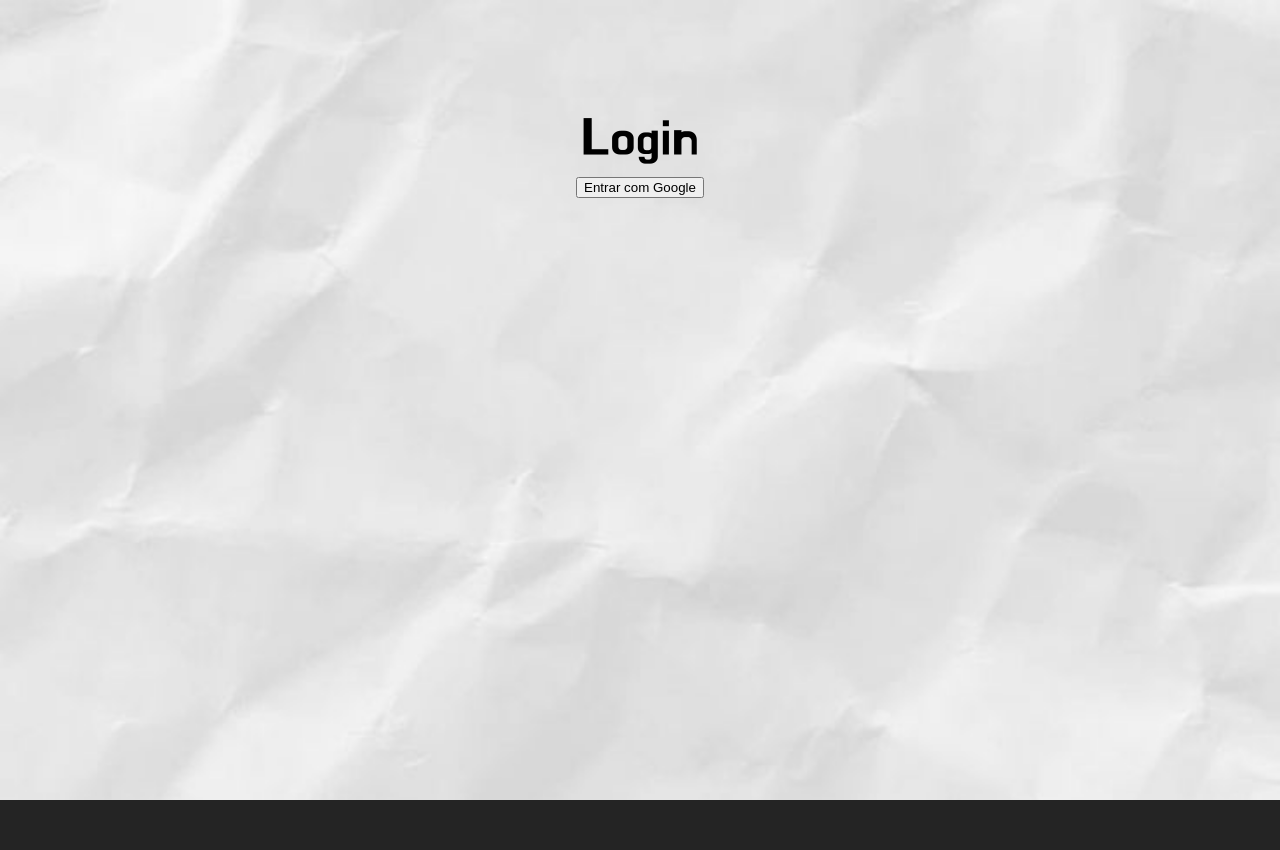
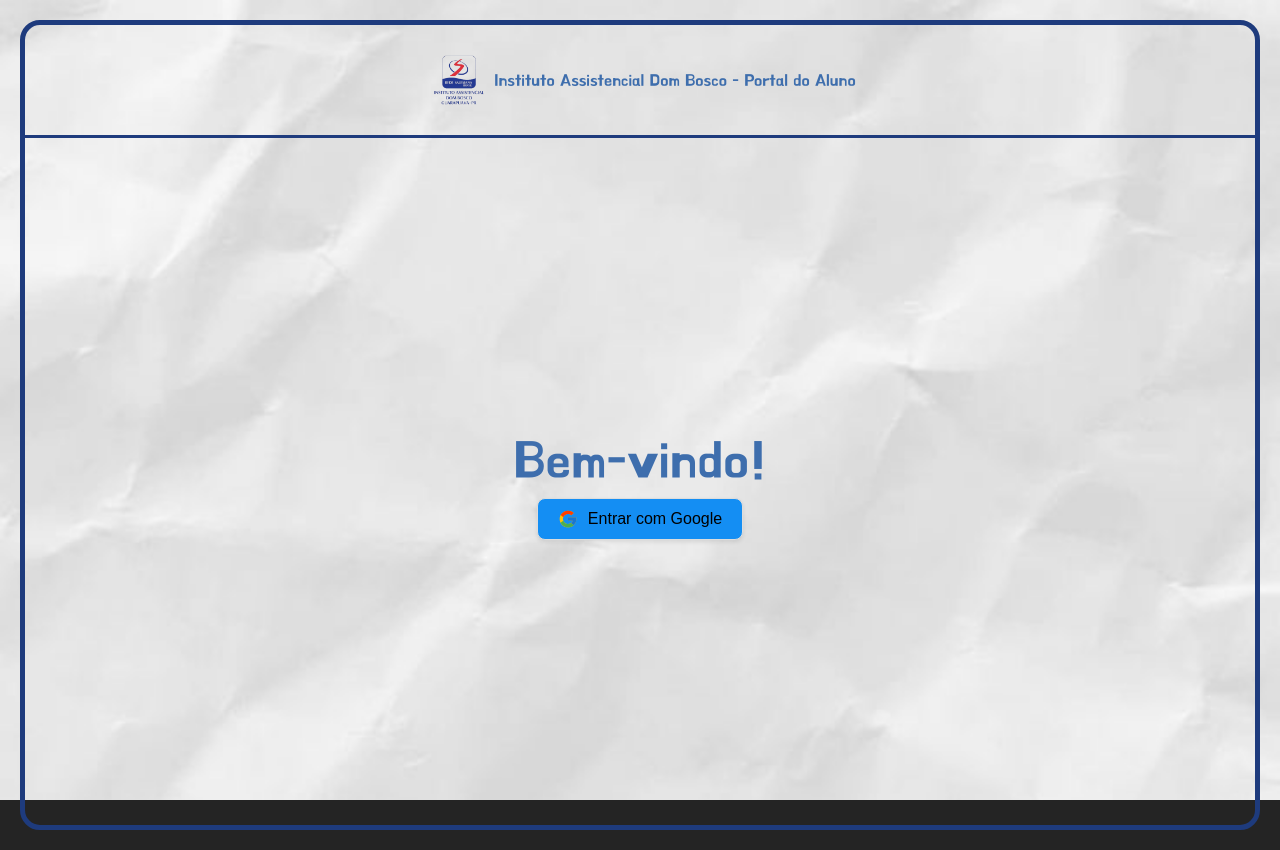
Before and after one commit to MilenaRickliS/plataforma-dom-bosco, a React (Vite) app: page /login in a window 1280 px wide. Before the commit the page ends 800 px from the top, so only its background shows below. Built offline with nearby package versions, Linux system fonts and the light colour scheme; no server answers.

Commit message:
estilo login

```diff
--- a/src/pages/Login/index.jsx
+++ b/src/pages/Login/index.jsx
@@ -1,6 +1,9 @@
 import { useContext, useEffect } from "react";
 import { AuthContext } from "../../contexts/auth";
 import { useNavigate } from "react-router-dom";
+import { FcGoogle } from "react-icons/fc";
+import logo from '../../assets/logo2.png';
+import './style.css';
 
 export default function Login() {
   const { signInGoogle, signed, getRota } = useContext(AuthContext);
@@ -16,11 +19,17 @@ export default function Login() {
   }, [signed, getRota, navigate]);
 
   return (
-    <div style={{ textAlign: "center", marginTop: "100px" }}>
-      <h1>Login</h1>
-      <button onClick={signInGoogle}>
-        Entrar com Google
-      </button>
+    <div className="fundo-login">
+      <div className="titulo-login">
+        <img src={logo} alt="Logo" />
+        <p>Instituto Assistencial Dom Bosco - Portal do Aluno</p>
+      </div>
+      <div className="bemvindo-login">
+        <h1>Bem-vindo!</h1>
+        <button className="google-btn" onClick={signInGoogle}>
+          <FcGoogle className="google-icon" /> Entrar com Google
+        </button>
+      </div>
     </div>
   );
 }
--- /dev/null
+++ b/src/pages/Login/style.css
@@ -0,0 +1,57 @@
+.fundo-login{
+    border: 5px solid #1E3B7D;
+    border-radius: 20px;
+    margin: 20px;
+    min-height: 800px;
+    display: flex;
+    flex-direction: column;
+}
+.titulo-login{
+    border-bottom: 3px solid #1E3B7D;
+    display: flex;
+    justify-content: center;
+    align-items: center;
+    padding: 20px 0;
+}
+.titulo-login img{
+    height: 70px;
+}
+.titulo-login p{
+    font-family: "BM HANNA", sans-serif;
+    color: #3E6EAD;
+}
+.bemvindo-login{
+    flex: 1;
+    display: flex;
+    flex-direction: column;
+    justify-content: center;
+    align-items: center;
+    text-align: center;
+}
+.bemvindo-login h1 {
+    color: #3E6EAD;
+}
+.google-btn {
+  display: flex;
+  align-items: center;
+  justify-content: center;
+  gap: 10px;
+  background-color: #148EF3;
+  border: 1px solid #ddd;
+  border-radius: 8px;
+  padding: 10px 20px;
+  font-size: 16px;
+  font-weight: 500;
+  cursor: pointer;
+  transition: all 0.2s ease;
+  box-shadow: 0 2px 4px rgba(0,0,0,0.1);
+}
+
+.google-btn:hover {
+  background-color: #055291;
+  box-shadow: 0 4px 8px rgba(0,0,0,0.15);
+}
+
+.google-icon {
+  font-size: 20px;
+}
--- a/src/pages/site/Inicio/index.jsx
+++ b/src/pages/site/Inicio/index.jsx
@@ -7,8 +7,8 @@ export default function Inicio() {
     <div className="page">
       <Header />
       <main>
-        <h1>Bem-vindo ao Sistema</h1>
-        <p>Esta é a página inicial</p>
+        <h1>Bem-vindo</h1>
+
       </main>
       <Footer />
     </div>
```
